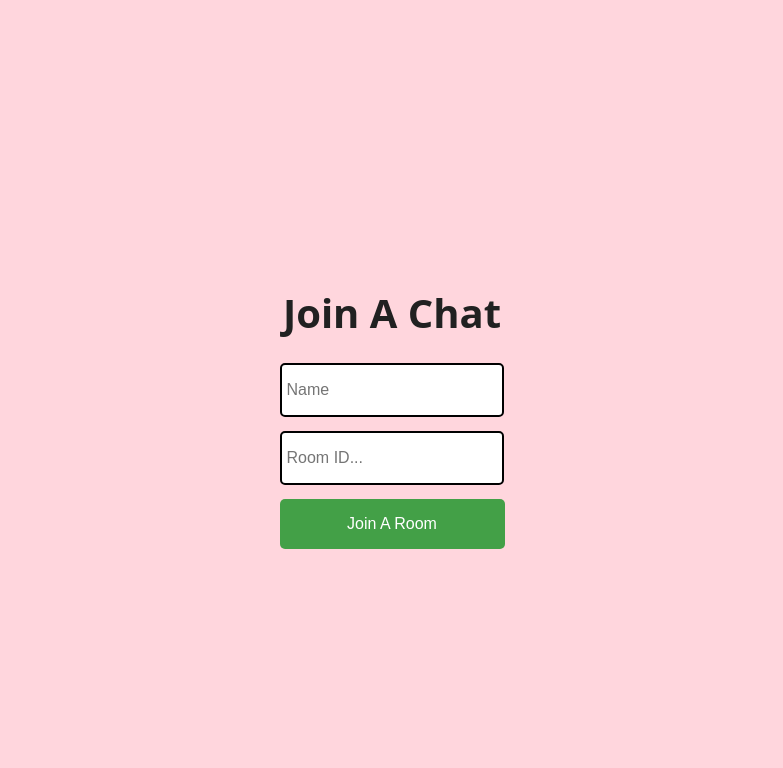
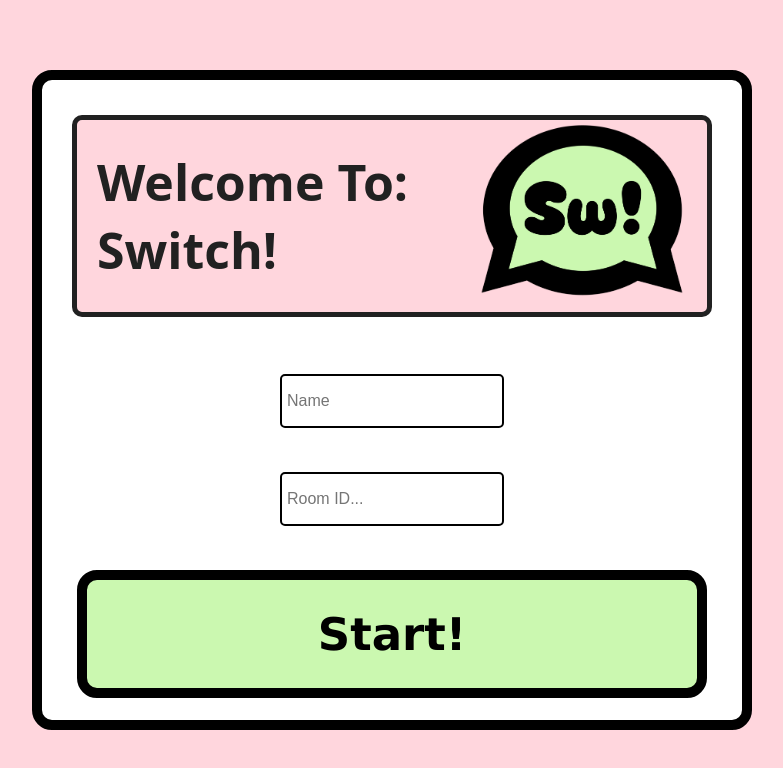
Before and after one commit to Shoryaveer/nwTranslate, a React (Create React App) app in the folder client/: page / in a window 1280 px wide. Shown: the top 768 px of the page, without its empty margins (248-1031 px from the left). Built offline with nearby package versions, Linux system fonts and the light colour scheme; no server answers.

Commit message:
Finished styling home page

```diff
--- a/client/src/App.css
+++ b/client/src/App.css
@@ -16,14 +16,17 @@ body {
 @import url("https://fonts.googleapis.com/css?family=Open+Sans:300,400,700");
 
 .joinChatContainer {
+  width: 700px;
+  background-color: white;
+  border-radius: 20px;
+  border-width: 10px;
+  border-color: black;
+  border-style: solid;
   display: flex;
   flex-direction: column;
-  text-align: center;
-}
-
-.joinChatContainer h3 {
-  font-size: 2.5rem;
-  margin-bottom: 1rem;
+  height: 80%;
+  align-items: center;
+  justify-content: space-around;
 }
 
 .joinChatContainer input {
@@ -36,21 +39,49 @@ body {
   font-size: 16px;
 }
 
+.joinChatWelcome {
+  display: flex;
+  justify-content: space-around;
+  align-items: center;
+  width: 90%;
+  height: 30%;
+  margin: 20px;
+  border-radius: 10px;
+  border-style: solid;
+  border-width: 5px;
+  background-color: rgb(255, 214, 221);
+}
+
+.joinChatWelcome img {
+  margin-top: 10px;
+}
+
+.joinChatWelcome p {
+  font-size: 50px;
+  margin-left: 20px;
+  font-weight: bold;
+}
+
 .joinChatContainer button {
-  width: 225px;
-  height: 50px;
+  width: 90%;
+  height: 20%;
   margin: 7px;
   border: none;
-  border-radius: 5px;
+  border-radius: 20px;
   padding: 5px;
-  font-size: 16px;
-  background: #43a047;
-  color: #fff;
+  font-size: 45px;
+  font-weight: bold;
+  background: #cbf8b0;
+  font-family:Verdana, Geneva, Tahoma, sans-serif;
+  color: #000000;
   cursor: pointer;
+  border-width: 10px;
+  border-style: solid;
+  border-color: #000000;
 }
 
 .joinChatContainer button:hover {
-  background: #2e7d32;
+  background: #baf797;
 }
 
 .chat-window {
--- a/client/src/App.js
+++ b/client/src/App.js
@@ -21,7 +21,10 @@ function App() {
     <div className="App">
       {!showChat ? (
         <div className="joinChatContainer">
-          <h3>Join A Chat</h3>
+          <div className="joinChatWelcome">
+            <p>Welcome To: Switch!</p>
+            <img src="switch-logo.png" width={250}/>
+          </div>
           <input
             type="text"
             placeholder="Name"
@@ -36,7 +39,7 @@ function App() {
               setRoom(event.target.value);
             }}
           />
-          <button onClick={joinRoom}>Join A Room</button>
+          <button onClick={joinRoom}>Start!</button>
         </div>
       ) : (
         <Chat socket={socket} username={username} room={room} />
```
